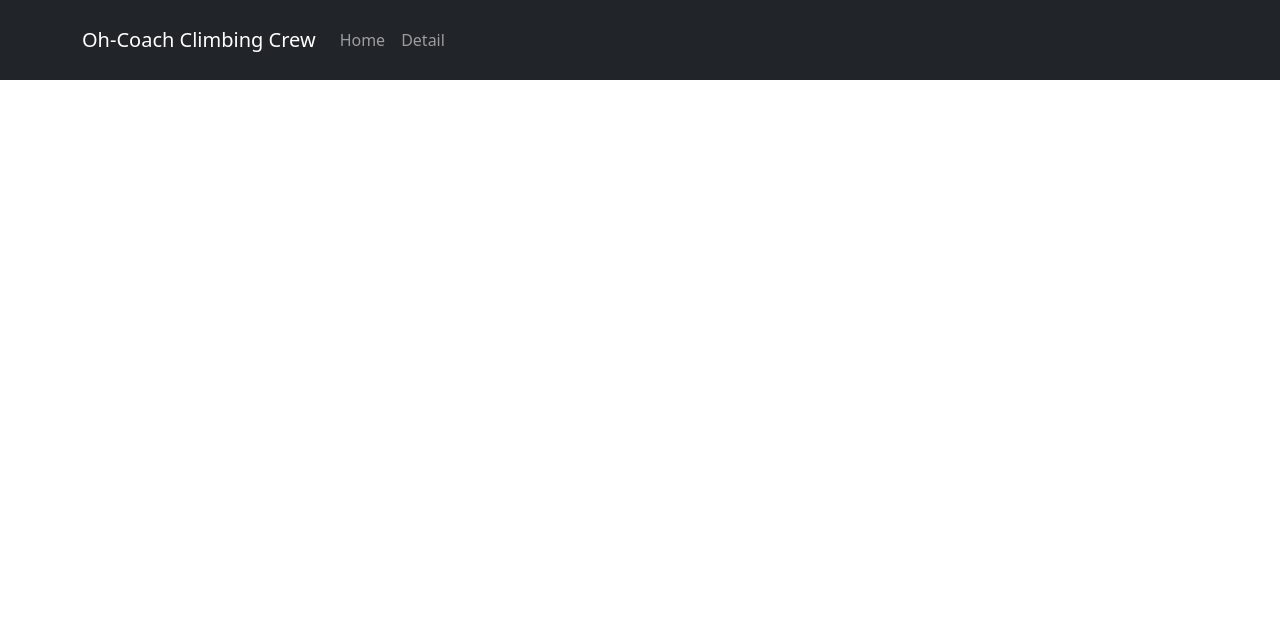
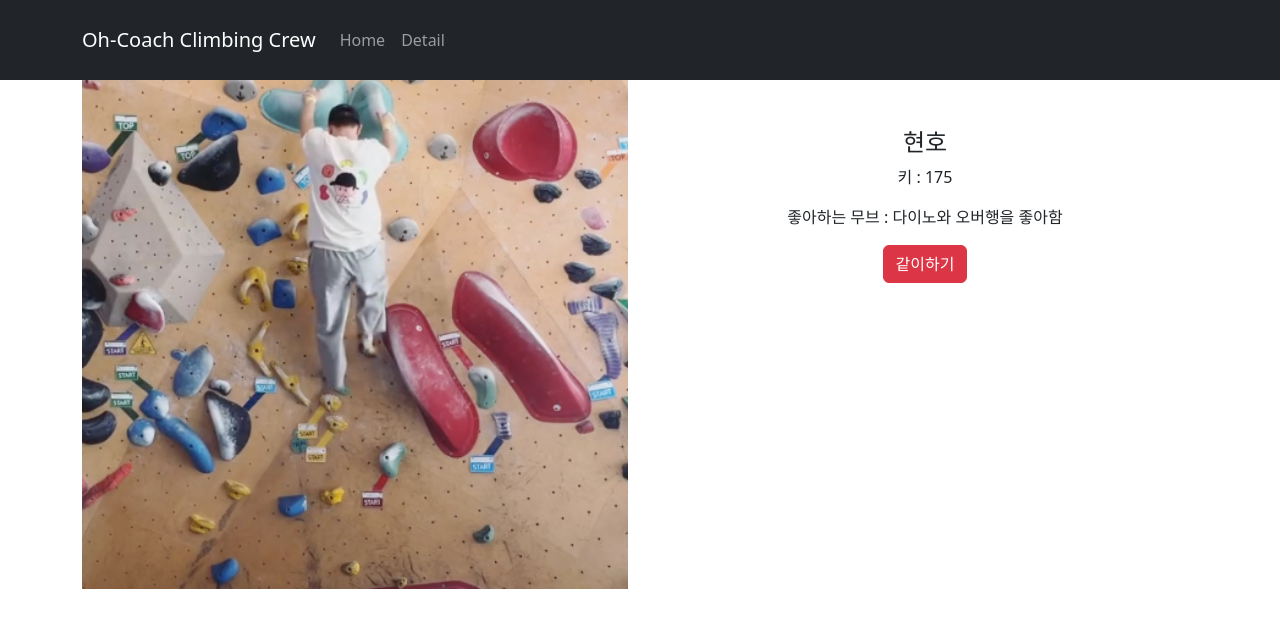
Before and after one commit to Ricardokim94/ClimbingCrew_React, a React (Create React App) app: page /Detail/1 in a window 1280 px wide. Shown: the top 628 px of the page. Built offline with nearby package versions, Linux system fonts and the light colour scheme.

Commit message:
router로 페이지 나누기 마무리

```diff
--- a/src/App.js
+++ b/src/App.js
@@ -23,7 +23,7 @@ function App() {
           <Navbar.Brand href="/">Oh-Coach Climbing Crew</Navbar.Brand>
           <Nav className="me-auto">
             <Nav.Link onClick={() => (navigate('/'))}>Home</Nav.Link>
-            <Nav.Link onClick={() => (navigate('/detail'))}>Detail</Nav.Link>
+            <Nav.Link onClick={() => (navigate('/Detail'))}>Detail</Nav.Link>
           </Nav>
         </Container>
       </Navbar>
@@ -32,40 +32,16 @@ function App() {
       {/* Page 나눠서 띄우기 - main page 일때, 배너랑 나오기 / detail page 일때는 상세 페이지 나오기*/}
       <Routes>
         <Route path="/" element={<MainPage memData={member} />} />
-        <Route path="/detail" element={<Detail />} />
-        {/* nested routes 사용법 */}
-        <Route path="/about" element={<About />}>
-          <Route path="member" element={<div>맴버임</div>} />
-          <Route path="location" element={<div>위치임</div>} />
-        </Route>
-        <Route path="/event" element={<EventPage />}>
-          <Route path="one" element={<p>첫 주문시 양배추즙 서비스</p>} />
-          <Route path="two" element={<p>생일기념 쿠폰받기</p>} />
-        </Route>
+        <Route path="/Detail/:id" element={<Detail member={member}/>} />
+
+
       </Routes>
 
     </div>
   );
 }
 
-//nested router study example
-function About() {
-  return (
-    <div>
-      <h4>회사정보임</h4>
-      <Outlet></Outlet>
-    </div>
-  )
-}
 
-function EventPage() {
-  return (
-    <div>
-      <h4>오늘의 이벤트</h4>
-      <Outlet></Outlet>
-    </div>
-  )
-}
 
 
 export default App;
--- a/src/Pages/Detail.js
+++ b/src/Pages/Detail.js
@@ -1,19 +1,30 @@
-function Detail(){
-    return(
-        <div className="container">
+import { useParams } from "react-router-dom";
+
+function Detail(props) {
+
+  let { id } = useParams();
+  console.log('id 값 : ', id);
+  let realId = props.member.find(function(x){ //정렬되었을때 아이디 값 바뀌는것 방지
+    return x.id == id
+  });
+  let memberIndex = parseInt(id, 10); // URL의 id를 숫자로 변환 (이미지가 mem1부터 시작한다.)
+
+
+  return (
+    <div className="container">
       <div className="row">
         <div className="col-md-6">
-          <img src={`${process.env.PUBLIC_URL}/mem1.png`} width="100%" alt="상품 이미지" />
+          <img src={`${process.env.PUBLIC_URL}/mem${memberIndex + 1}.png`} width="100%" alt="상품 이미지" />
         </div>
         <div className="col-md-6">
-          <h4 className="pt-5">상품명</h4>
-          <p>상품설명</p>
-          <p>120000원</p>
-          <button className="btn btn-danger">주문하기</button>
+          <h4 className="pt-5">{realId.name}</h4>
+          <p>키 : {realId.height}</p>
+          <p>좋아하는 무브 : {realId.detail}</p>
+          <button className="btn btn-danger">같이하기</button>
         </div>
       </div>
     </div>
-    );
+  );
 }
 
 export default Detail;
```
Also changed, not shown: src/studyMemo.txt.
